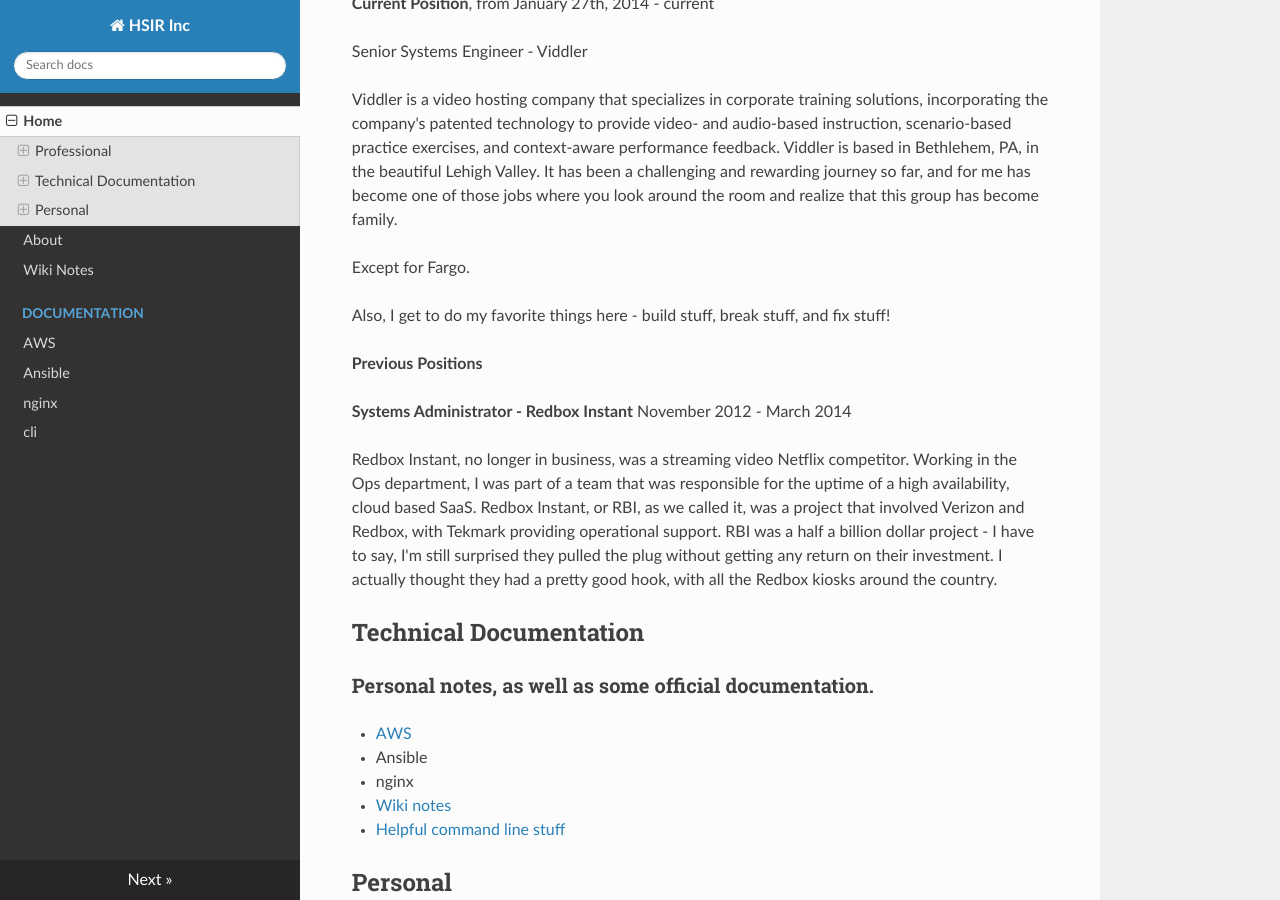
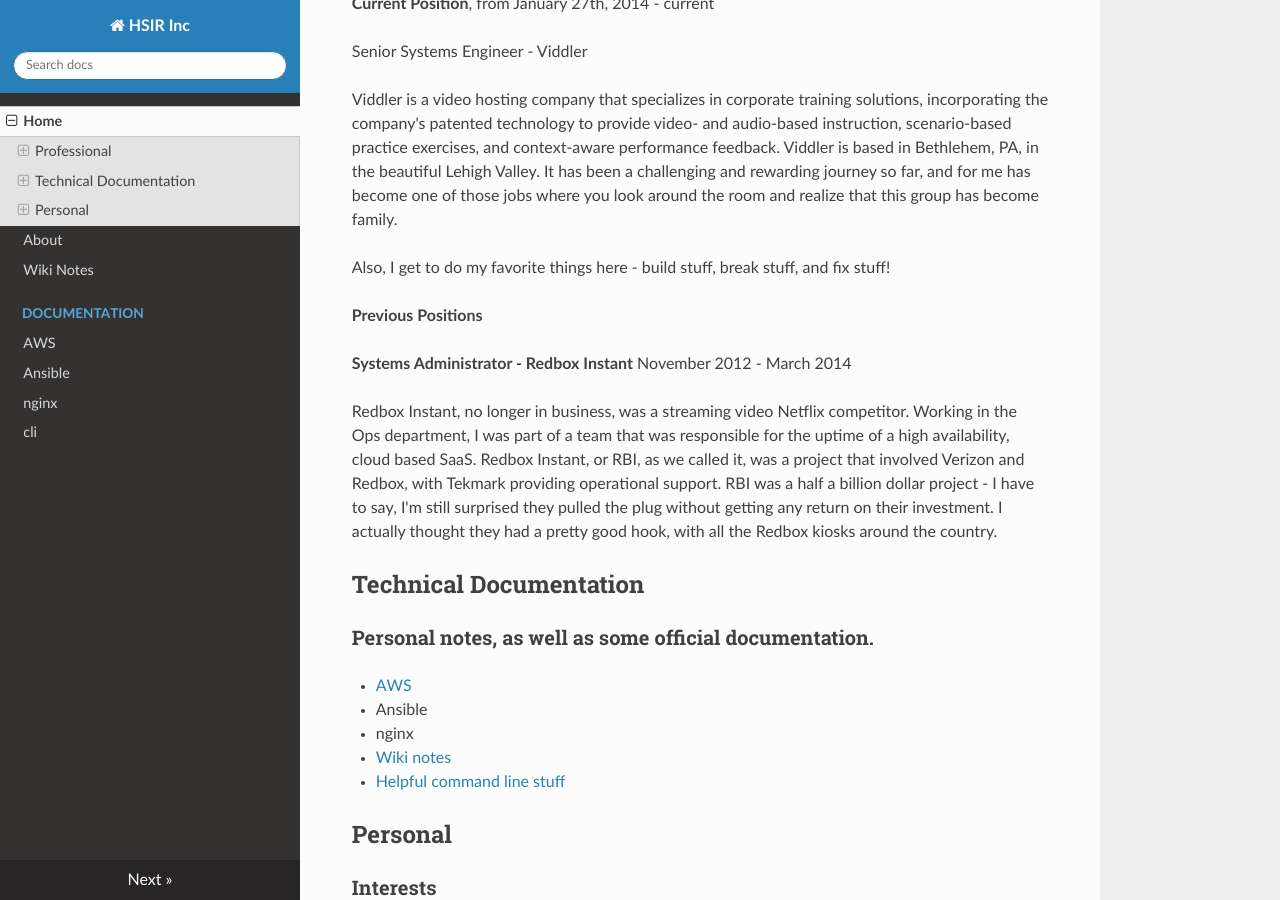
Before and after one commit to simplycycling/mk-docs, an MkDocs documentation site: the page built from docs/index.md, in a window 1280 px wide and 900 px high, scrolled down 322 px. Built offline with MkDocs 1.6.1, drawn with Linux system fonts in a browser that asks for light colours; nearby versions of some CDN libraries; old or Windows-style settings are respelled for this version of MkDocs.

Commit message:
Removed Fargo reference on index

```diff
--- a/docs/index.md
+++ b/docs/index.md
@@ -16,8 +16,6 @@ context-aware performance feedback. Viddler is based in Bethlehem, PA, in
 the beautiful Lehigh Valley. It has been a challenging and rewarding journey
 so far, and for me has become one of those jobs where you look around the
 room and realize that this group has become family.
-
-Except for Fargo.
 
 Also, I get to do my favorite things here - build stuff, break stuff, and
 fix stuff!
```
